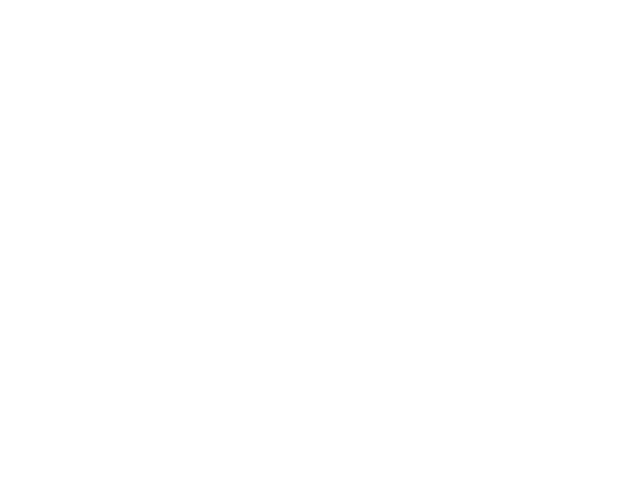
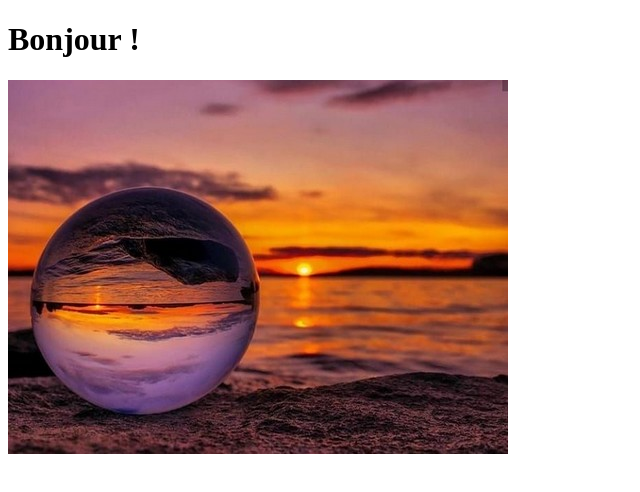
Before and after one commit to Dxreamz/20211214, a plain HTML site: page index.html in a window 1280 px wide. Shown: the whole page, without its empty margins (0-640 px from the left). Drawn offline with Linux system fonts and the light colour scheme.

Commit message:
Mise en ligne image

```diff
--- a/index.html
+++ b/index.html
@@ -5,9 +5,10 @@
     <meta name="viewport"
           content="width=device-width, user-scalable=no, initial-scale=1.0, maximum-scale=1.0, minimum-scale=1.0">
     <meta http-equiv="X-UA-Compatible" content="ie=edge">
-    <title>Document</title>
+    <title>Test publicitaire</title>
 </head>
 <body>
-
+<h1>Bonjour !</h1>
 </body>
+<img src="img/Bienvenue.jpg" height="374" width="500" alt="image"/>
 </html>
```
Also changed, not shown: img/Bienvenue.jpg (added).
